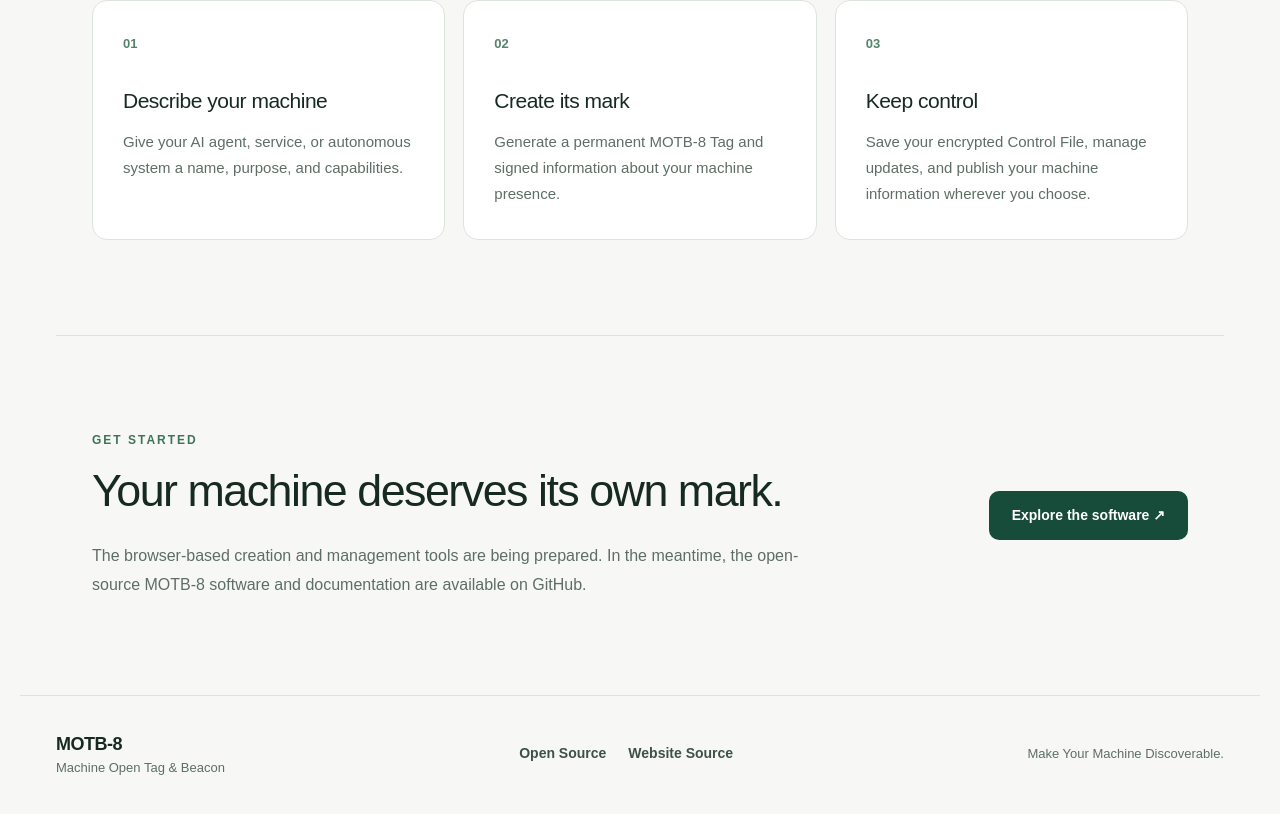
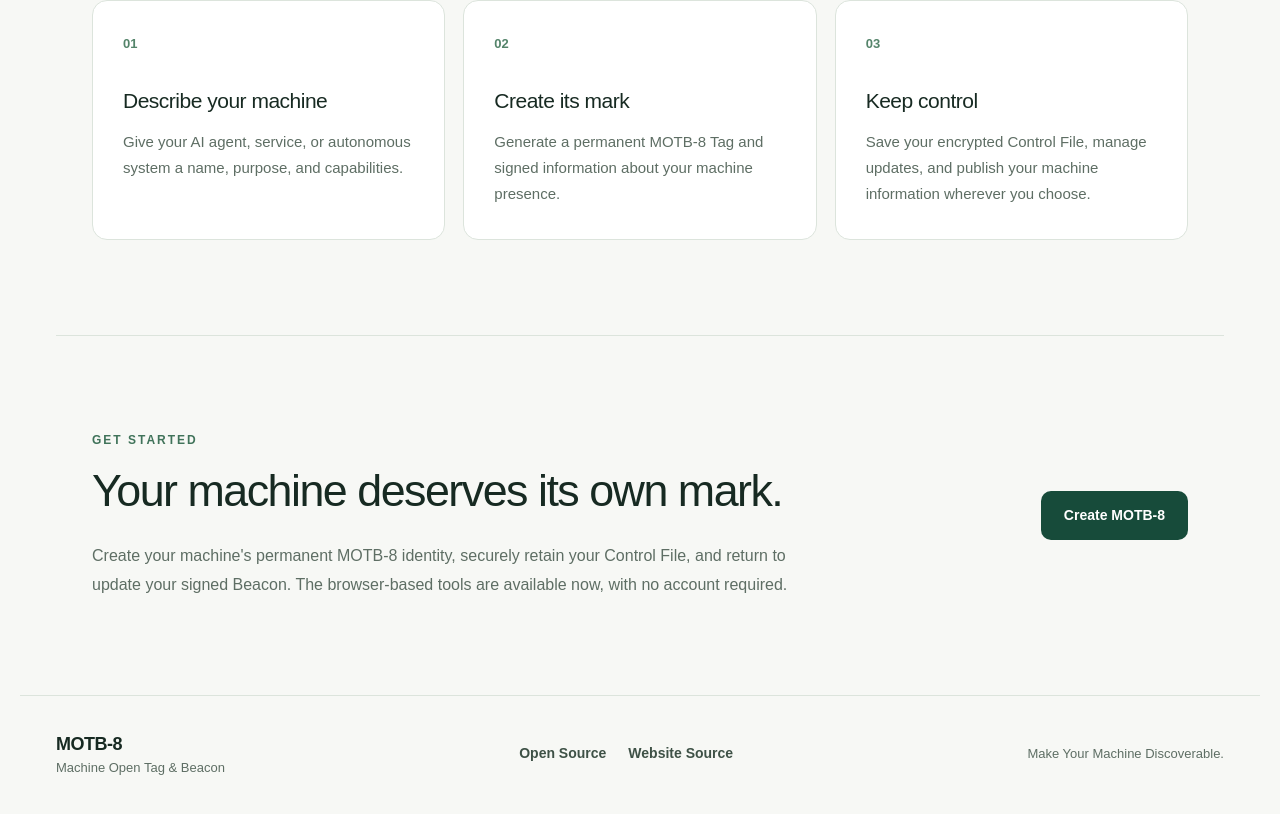
Before and after one commit to HouseMachine/MOTB-8-Web, a Next.js app: page / in a window 1280 px wide. Shown: the part 1410-2224 px from the top of the page. Built offline with nearby package versions, Linux system fonts and the light colour scheme.

Commit message:
fix: refine MVP interface and homepage release messaging

```diff
--- a/src/app/manage/page.tsx
+++ b/src/app/manage/page.tsx
@@ -72,9 +72,10 @@ export default function ManagePage() {
             {managementSteps.map((step) => (
               <li
                 key={step.number}
-                className="rounded-xl border border-[#dce4dc] p-5"
+                className="rounded-xl border border-[#a8cbb5] p-5"
+                style={{ backgroundColor: "#eaf1e9" }}
               >
-                <span className="text-xs font-bold text-[#40735a]">
+                <span className="text-xs font-bold tracking-wide text-[#174b3a]">
                   STEP {step.number}
                 </span>
                 <h3 className="mt-3 text-lg font-semibold">
--- a/src/app/page.tsx
+++ b/src/app/page.tsx
@@ -147,19 +147,18 @@ export default function Home() {
             <p className="eyebrow">GET STARTED</p>
             <h2>Your machine deserves its own mark.</h2>
             <p>
-              The browser-based creation and management tools are being
-              prepared. In the meantime, the open-source MOTB-8 software and
-              documentation are available on GitHub.
+              Create your machine&apos;s permanent MOTB-8 identity, securely
+              retain your Control File, and return to update your signed
+              Beacon. The browser-based tools are available now, with
+              no account required.
             </p>
           </div>
 
           <a
-            href="https://github.com/HouseMachine/MOTB-8"
+            href="/create"
             className="button button-primary"
-            target="_blank"
-            rel="noopener noreferrer"
           >
-            Explore the software ↗
+            Create MOTB-8
           </a>
         </section>
       </main>
--- a/src/components/manage/JsonFilePicker.tsx
+++ b/src/components/manage/JsonFilePicker.tsx
@@ -48,9 +48,8 @@ export default function JsonFilePicker({
 
       <label
         htmlFor={id}
-        className="inline-flex min-h-[50px] min-w-[205px] cursor-pointer items-center justify-center gap-3 rounded-lg border border-[#baccc0] bg-white px-6 py-3 text-sm font-semibold text-[#174b3a] transition-colors hover:border-[#174b3a] hover:bg-[#eaf1e9] peer-focus-visible:outline peer-focus-visible:outline-2 peer-focus-visible:outline-offset-2 peer-focus-visible:outline-[#174b3a] peer-disabled:cursor-not-allowed peer-disabled:opacity-50"
+        className="inline-flex min-h-[50px] min-w-[205px] cursor-pointer items-center justify-center rounded-lg border border-[#baccc0] bg-white px-6 py-3 text-sm font-semibold text-[#174b3a] transition-colors hover:border-[#174b3a] hover:bg-[#eaf1e9] peer-focus-visible:outline peer-focus-visible:outline-2 peer-focus-visible:outline-offset-2 peer-focus-visible:outline-[#174b3a] peer-disabled:cursor-not-allowed peer-disabled:opacity-50"
       >
-        <span aria-hidden="true">â†‘</span>
         Choose JSON File
       </label>
 
```
